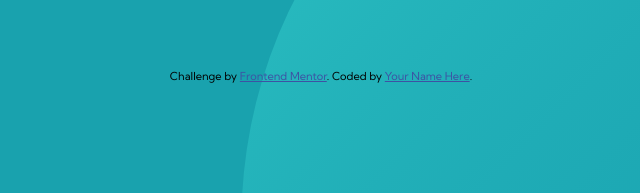
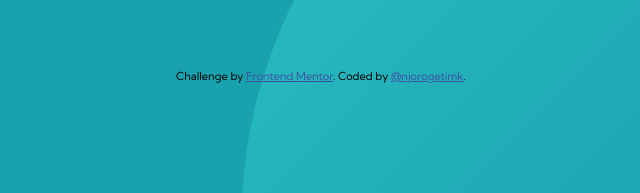
Before and after one commit to njorogetimk/Frontend-Mentor-Profile-card-component, a plain HTML site: page index.html in a window 1280 px wide. Shown: the part 589-782 px from the top of the page, 319-959 px from the left. Drawn offline with Linux system fonts and the light colour scheme.

Commit message:
Change the name

```diff
--- a/index.html
+++ b/index.html
@@ -42,7 +42,7 @@
       Challenge by
       <a href="https://www.frontendmentor.io?ref=challenge" target="_blank"
         >Frontend Mentor</a
-      >. Coded by <a href="#">Your Name Here</a>.
+      >. Coded by <a href="#">@njorogetimk</a>.
     </div>
   </body>
 </html>
```
